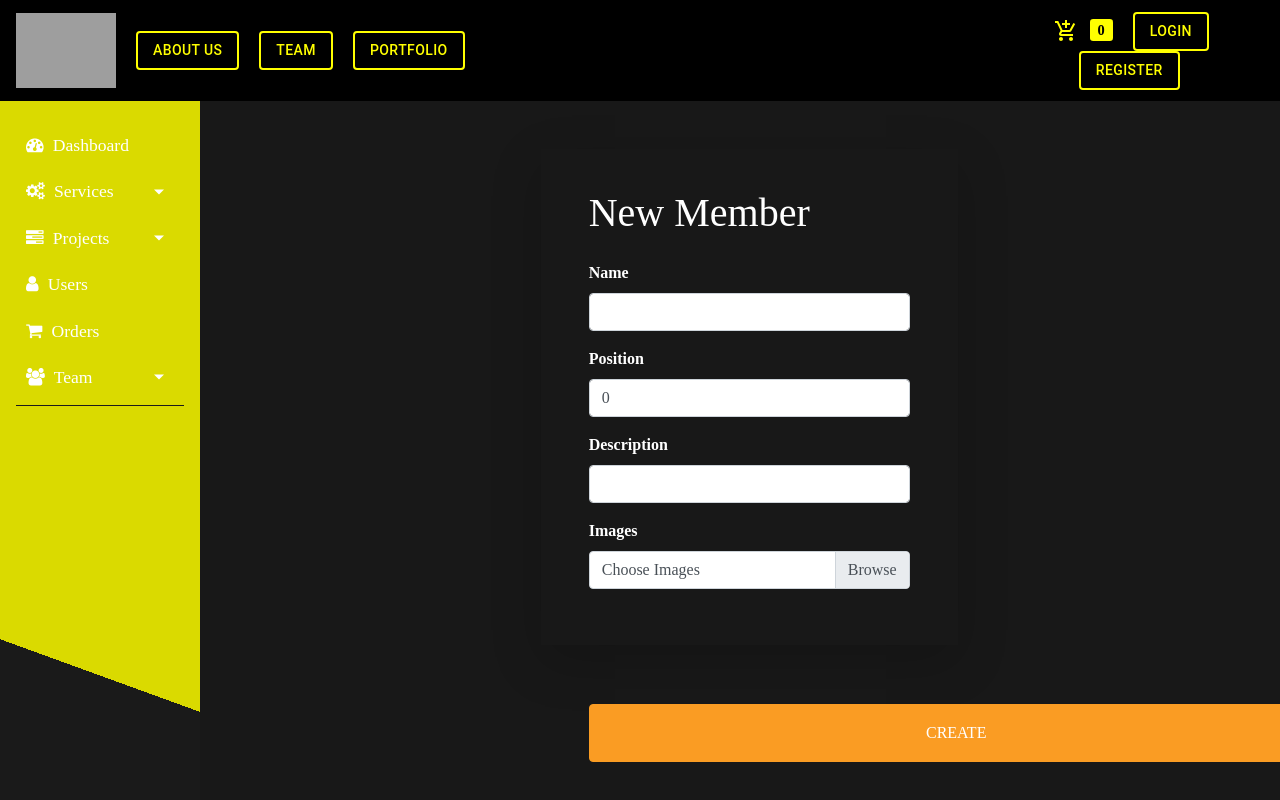
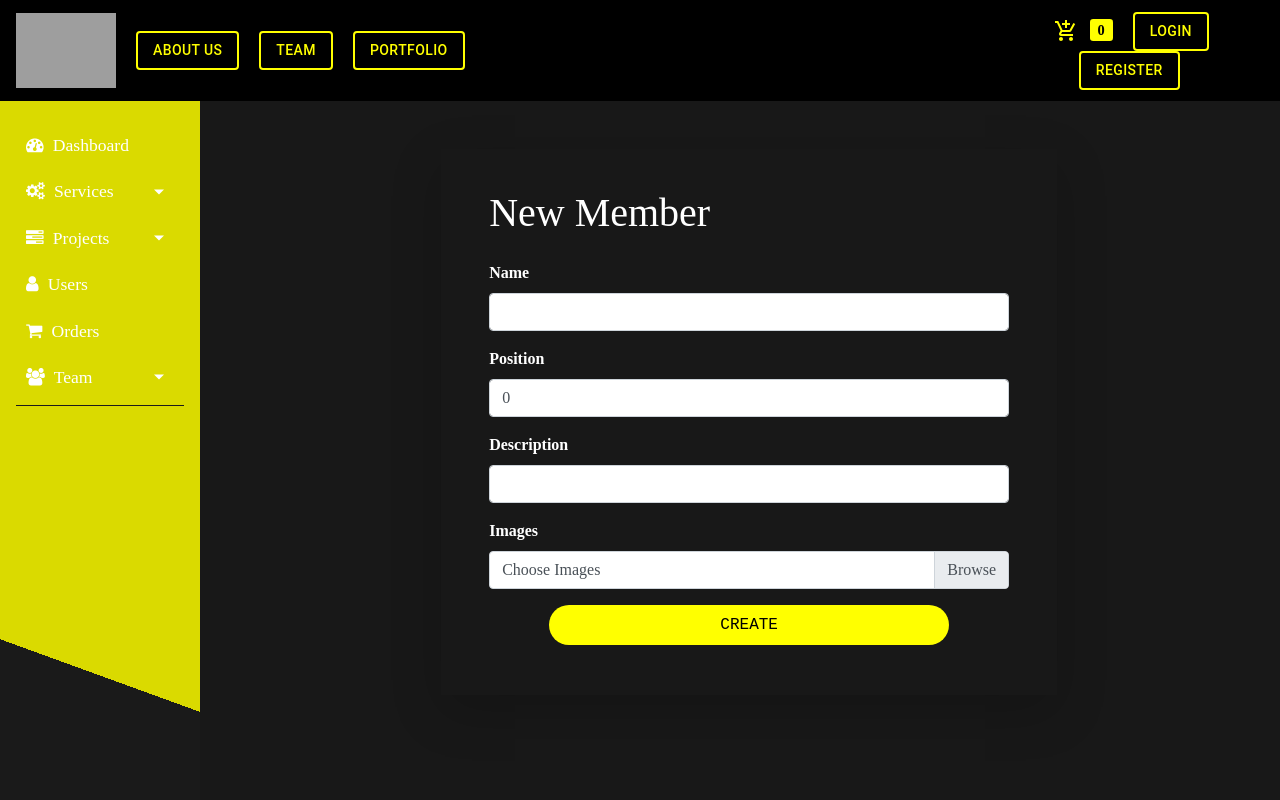
Before and after one commit to RyouKinoshita/myrmidons, a React (Create React App) app in the folder frontend/: page /admin/NewMember in a window 1280 px wide. Built offline with nearby package versions, Linux system fonts and the light colour scheme; grey boxes are pictures that could not be loaded; a web font is replaced by a local one.

Commit message:
Frontend Updates

```diff
--- a/frontend/src/Components/Admin/MemberList.js
+++ b/frontend/src/Components/Admin/MemberList.js
@@ -165,6 +165,7 @@ const MemberList = () => {
                   bordered
                   striped
                   hover
+                  style={{ color: "white", fontWeight: "bold"}}
                 />
               )}
             </Fragment>
--- a/frontend/src/Components/Admin/NewMember.js
+++ b/frontend/src/Components/Admin/NewMember.js
@@ -174,7 +174,8 @@ return (
                 <button
                   id="login_button"
                   type="submit"
-                  className="btn btn-block py-3"
+                  className="buttonforLogin"
+                  style={{marginRight:"60px"}}
                   // disabled={loading ? true : false}
                 >
                   CREATE
--- a/frontend/src/Components/Admin/UpdateMember.js
+++ b/frontend/src/Components/Admin/UpdateMember.js
@@ -131,7 +131,7 @@ const UpdateMember = () => {
                 <div className="col-12 col-md-10">
                     <Fragment>
                         <div className="wrapper my-5">
-                            <form className="shadow-lg" onSubmit={submitHandler} encType='multipart/form-data'>
+                            <form className="shadow-lg" onSubmit={submitHandler} encType='multipart/form-data' style={{border:"solid 4px white"}}>
                                 <h1 className="mb-4">Update Member</h1>
                                 <div className="form-group">
                                     <label htmlFor="name_field">Name</label>
@@ -182,9 +182,10 @@ const UpdateMember = () => {
                                     ))}
                                 </div>
                                 <button
-                                    id="login_button"
+                                    id="loginsbut"
                                     type="submit"
-                                    className="btn btn-block py-3"
+                                    className="buttonforLogin"
+                                    style={{marginLeft:"20px"}}
                                     disabled={loading ? true : false}
                                 >
                                     UPDATE
--- a/frontend/src/Components/Admin/UserSalesChart.js
+++ b/frontend/src/Components/Admin/UserSalesChart.js
@@ -58,9 +58,9 @@ const UserSalesChart = ({ data }) => {
             Total Sales from Users
           </text>
 
-          <Bar dataKey="total" stroke="#000000" strokeWidth={5}>
+          <Bar dataKey="total" stroke="#000000" strokeWidth={5} >
             {sales.map((item, index) => (
-              <Cell key={`cell-${index}`} fill={barColors[index % 20]} />
+              <Cell key={`cell-${index}`} fill={barColors[index % 20]}  />
             ))}
           </Bar>
         </BarChart>
```
